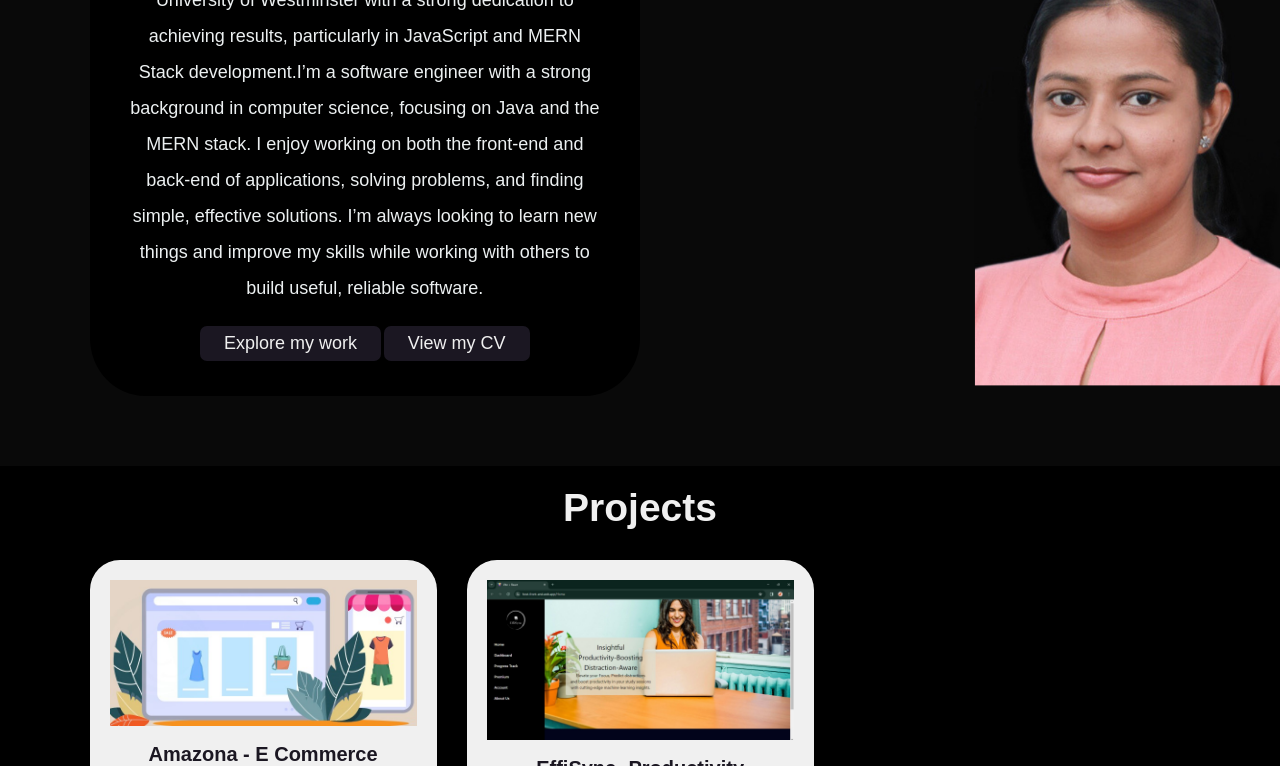
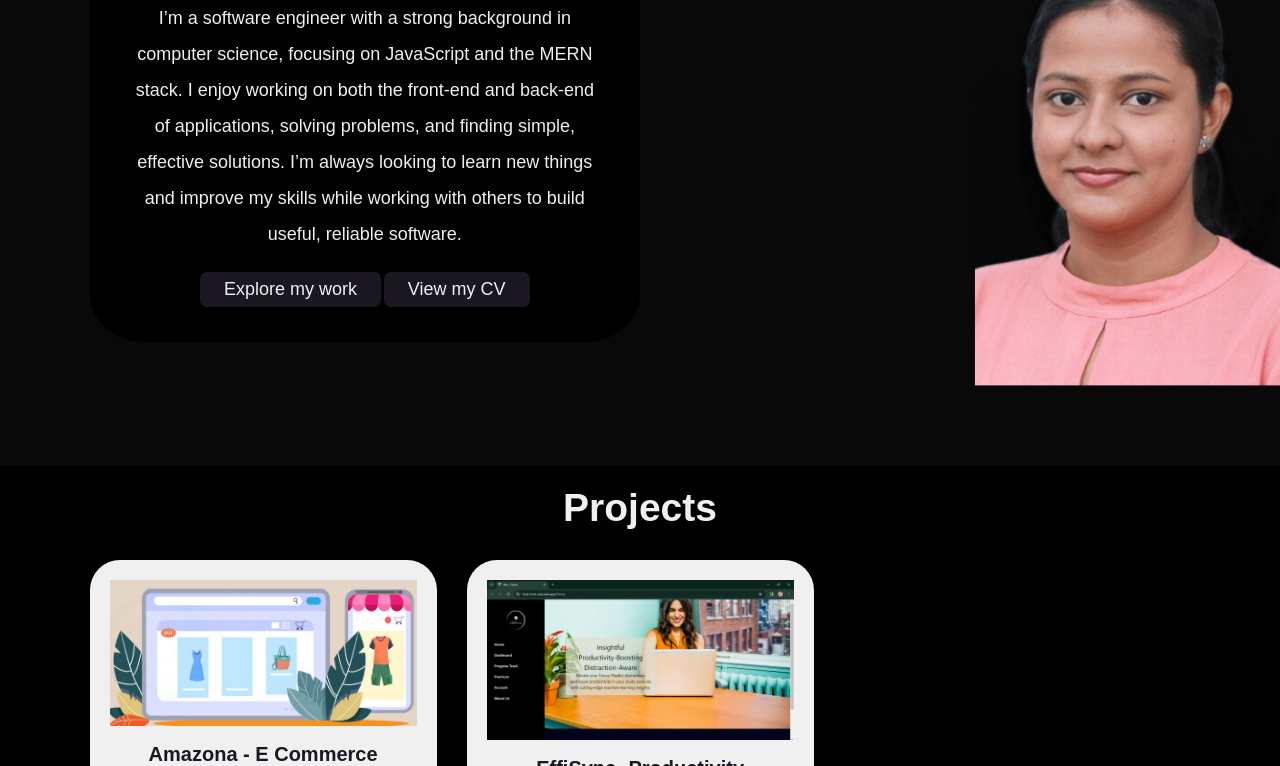
Before and after one commit to heshaaa0/Personal-Portfolio-New, a plain HTML site: page index.html in a window 1280 px wide. Shown: the part 334-1100 px from the top of the page. Drawn offline with nearby package versions, Linux system fonts and the light colour scheme.

Commit message:
feat: added content

```diff
--- a/index.html
+++ b/index.html
@@ -62,15 +62,12 @@
       <div class="homeContent">
         <h2>Hi, I'm Hesha</h2>
         <p>
-          I'm a motivated computer science undergraduate at University of
-          Westminster with a strong dedication to achieving results,
-          particularly in JavaScript and MERN Stack development.I’m a software
-          engineer with a strong background in computer science, focusing on
-          Java and the MERN stack. I enjoy working on both the front-end and
-          back-end of applications, solving problems, and finding simple,
-          effective solutions. I’m always looking to learn new things and
-          improve my skills while working with others to build useful, reliable
-          software.
+          I’m a software engineer with a strong background in computer science,
+          focusing on JavaScript and the MERN stack. I enjoy working on both the
+          front-end and back-end of applications, solving problems, and finding
+          simple, effective solutions. I’m always looking to learn new things
+          and improve my skills while working with others to build useful,
+          reliable software.
         </p>
 
         <div class="home-btn">
```
